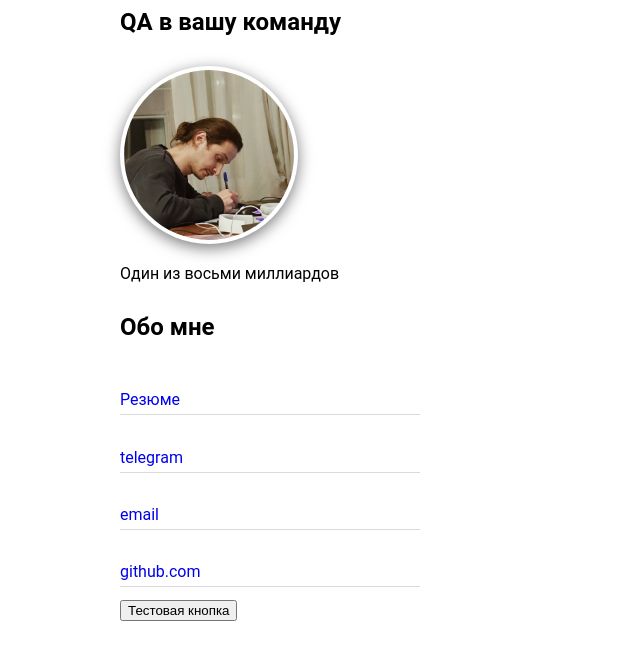
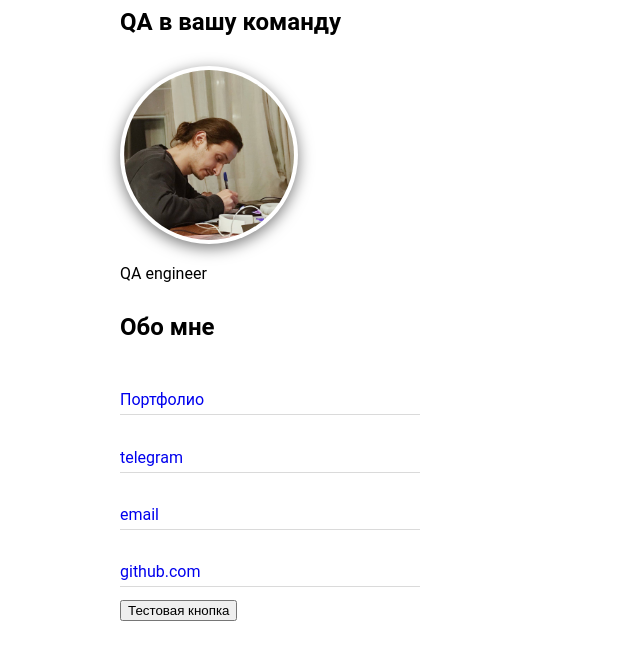
Before and after one commit to sonyablade3365/ilchenko_ga, a plain HTML site: page index.html in a window 1280 px wide. Shown: the part 81-740 px from the top of the page, without its empty margins (0-640 px from the left). Drawn offline with Linux system fonts and the light colour scheme.

Commit message:
Внес изменения в текст алерта. Переписал один параграф и название первой ссылкВнес изменения в текст алерта. Переписал один параграф и название первой ссылкии

```diff
--- a/index.html
+++ b/index.html
@@ -16,14 +16,14 @@
 			<img class="photo" src="me1.jpg" width="170" height="170" alt="фото">
 		</div>
 
-			<p>Один из восьми миллиардов</p>
+			<p>QA engineer</p>
 
 			<h2>Обо мне</h2>
 
 			<div class="contacts">
 
 				<br>
-				<a href="https://sonyablade3365.github.io/sonyablade3365/">Резюме</a>
+				<a href="https://sonyablade3365.github.io/sonyablade3365/">Портфолио</a>
 				<br>
 				<a href="https://t.me/sonyablade13">telegram</a>
 				<br>
--- a/js.js
+++ b/js.js
@@ -3,5 +3,5 @@ var button = document.querySelector('button');
 
 /* Тут на кнопку навешиваем обрабочик, который ждёт клика и тогда запустит логику */
 button.addEventListener('click', function() {
-	alert('Функция в разработке, приходите позже.')
+	alert('Тут нет забавной фразы')
 })
```
